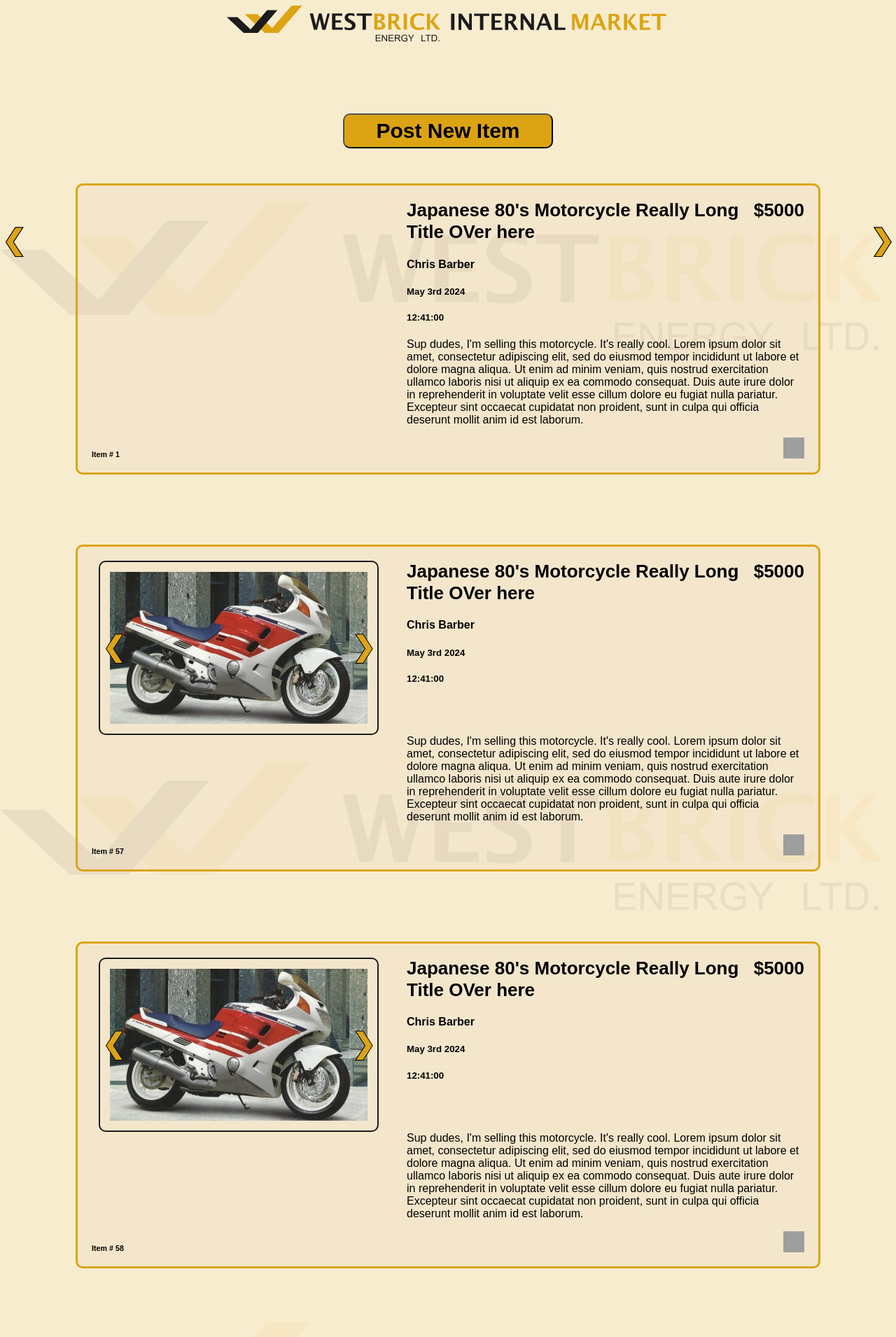
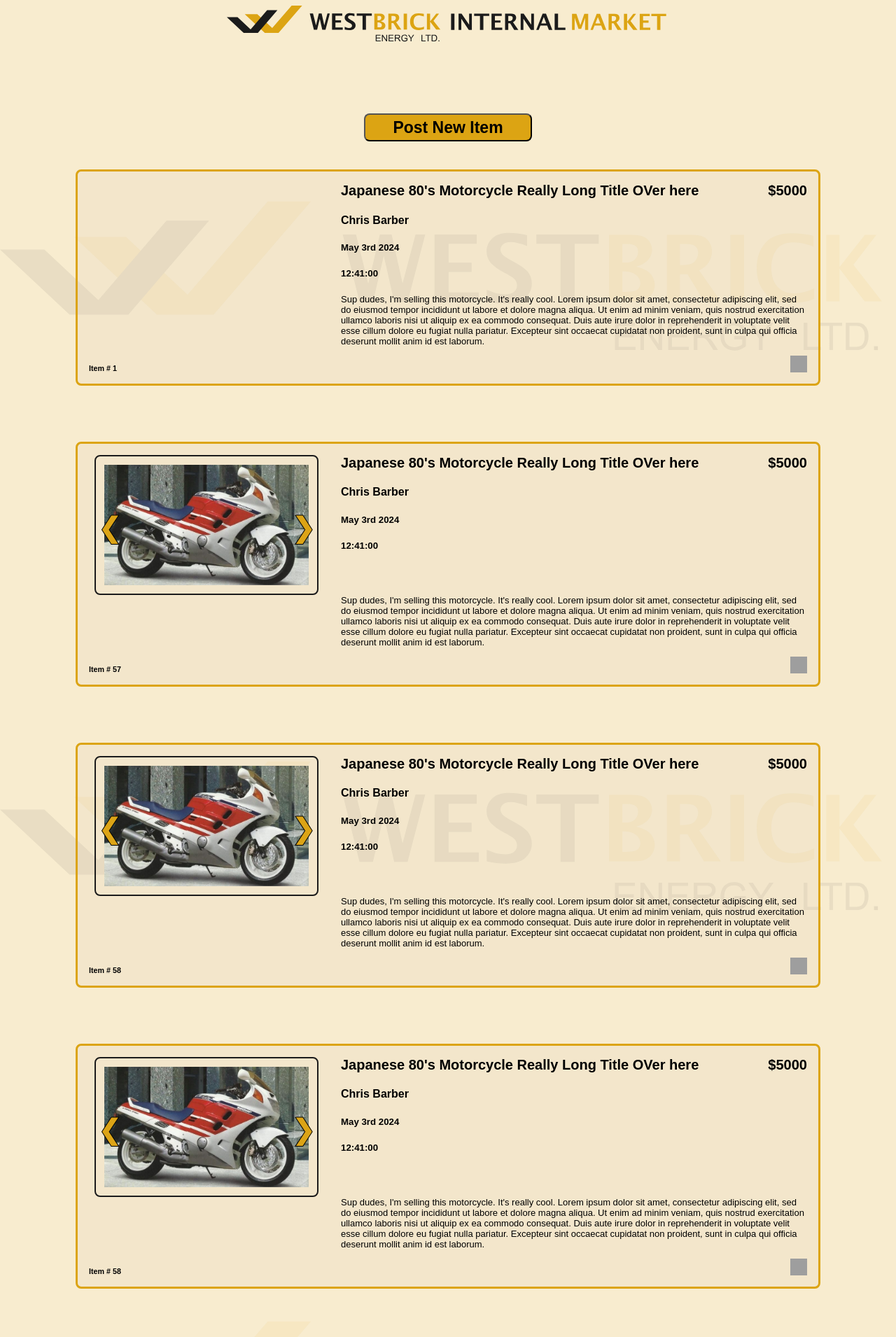
Before and after one commit to WESTBRICK-IT/westbrick-internal-market, a PHP site: page /test-css.html in a window 1280 px wide. Shown: the top 1910 px of the page at 70% size. Run offline with PHP 8.4, Linux system fonts and the light colour scheme; grey boxes are pictures that could not be loaded.

Commit message:
fixing and shrinking things

```diff
--- a/westbrick-internal-market/css/style.css
+++ b/westbrick-internal-market/css/style.css
@@ -15,13 +15,13 @@ html{
 .post-item-button {
     display: block;
     margin: 0 auto;
-    width: 300px;
-    height: 50px;
+    width: 240px;
+    height: 40px;
     margin-top: 100px;
-    font-size: 30px;
-    margin-bottom: 50px;
+    font-size: 23px;
+    margin-bottom: 40px;
     background-color: rgb( 220, 164, 19);
-    border-radius: 10px;
+    border-radius: 8px;
     font-weight: bolder;
     font-family: Arial, Helvetica, sans-serif;
 }
@@ -33,17 +33,17 @@ html{
     margin-right: 400px;
 }
 .item {
-    margin-bottom: 100px;
+    margin-bottom: 80px;
     background-color: rgba(219, 206, 186, 0.2);
-    border-radius: 10px;
-    padding: 20px;
-    padding-left: 20px;
-    padding-right: 20px;
+    border-radius: 8px;
+    padding: 16px;
+    padding-left: 16px;
+    padding-right: 16px;
     border-style: solid;
     border-color: rgb( 220, 164, 19);
     font-family: Arial, Helvetica, sans-serif;
     display: grid;
-    grid-template-columns: 450px 1fr 0.1fr;
+    grid-template-columns: 360px 1fr 0.1fr;
     grid-template-rows: auto auto auto;
 }
 .item h1 {
@@ -52,30 +52,30 @@ html{
 .item-image {
     max-width: 100%;
     height: auto;
-    max-width: 400px;
-    max-height: 400px;
-    padding: 7px;
+    max-width: 320px;
+    max-height: 320px;
+    padding: 6px;
     grid-column: 1;
     grid-row: 1 / 3;
     display: flex;
     justify-self: center;
-    margin-right: 30px;
+    margin-right: 24px;
     align-items: center;
 }
 .item-images {
     max-width: 100%;
     height: auto;
-    max-width: 400px;
-    max-height: 400px;
-    border-radius: 10px;
+    max-width: 320px;
+    max-height: 320px;
+    border-radius: 8px;
     border-style: solid;
     border-color: rgb(27,27,27);
     border-width: 2px;
-    padding: 7px;
+    padding: 6px;
     grid-column: 1;
     grid-row: 1 / 3;
     justify-self: center;
-    margin-right: 30px;
+    margin-right: 24px;
     position: relative;
     display: flex;
     align-items: center;
@@ -86,8 +86,8 @@ html{
     grid-row: 1;
 }
 .item-title {
-    padding-right: 20px;
-    font-size: 26px;
+    padding-right: 16px;
+    font-size: 20px;
 }
 .item-seller {
 
@@ -99,7 +99,7 @@ html{
     grid-column: 2 / 5;
     grid-row: 2 / 3;
     margin-top: 0;
-    font-size: 16px;
+    font-size: 13px;
 }
 .item-body p{
 }
@@ -108,15 +108,15 @@ html{
     grid-row: 1;
     justify-self: end;
     align-self: start;
-    font-size: 26px;
+    font-size: 20px;
 }
 .item-garbage-button {
     justify-self: end;
     align-self: end;
     grid-column: 3;
     grid-row: 3;
-    width: 30px;
-    height: 30px;
+    width: 24px;
+    height: 24px;
 }
 .item-id {
     grid-column: 1;
--- a/westbrick-internal-market/js/script.js
+++ b/westbrick-internal-market/js/script.js
@@ -19,7 +19,3 @@ const garbageBinClick = function() {
 for(i = 0; i < garbageBin.length; i++) {
     garbageBin[i].addEventListener("click", garbageBinClick);
 }
-
-window.onload = function() {
-
-  };
--- a/westbrick-internal-market/test-css.html
+++ b/westbrick-internal-market/test-css.html
@@ -96,64 +96,44 @@
             <h6 class="item-id">Item # 58</h6>
         </div>
 
-
         <div class="item">
-            <div class="item60-images item-images" alt="0">
-                    <img class="item60-image4 item-image4 item-image" onclick="window.location.href = 'img/motorcycle-4.webp';" src="./img/motorcycle-4.webp" style="width:100%"></img>
-                    <img class="item60-image5 item-image5 item-image" onclick="window.location.href = 'img/motorcycle-5.webp';" src="./img/motorcycle-5.webp" style="width:100%"></img>
-                <a class="prev" onclick="prevSlide(60)">&#10094;</a>
-                <a class="next" onclick="nextSlide(60)">&#10095;</a>
+            <div class="item69-images item-images" alt="0">
+                <img class="item789-image5 item-image5 item-image" onclick="window.location.href = 'img/motorcycle-5.webp';" src="./img/motorcycle-5.webp" style="width:100%"></img>
+                <a class="prev" onclick="prevSlide(69)">❮</a>
+                <a class="next" onclick="nextSlide(69)">❯</a>
             </div>
             <div class="top-middle-things">
-                <h1 class="item-title">Japanese 80's Motorcycle Really Long Title OVer here</h1>
-                <h4 class="item-seller">Chris Barber</h4>
-                <h5 class="item-posting-date">May 3rd 2024</h5>
-                <h5 class="item-posting-date">12:41:00</h5>
+                <h1 class="item-title">srtysrty</h1>
+                <h4 class="item-seller">srtysrty</h4>
+                <h5 class="item-posting-date">2024-06-10</h5>
+                <h5 class="item-posting-date">08:59:46</h5>
             </div>
-            <p class="item-body">Sup dudes, I'm selling this motorcycle. It's really cool. Lorem ipsum dolor sit amet, consectetur adipiscing elit, sed do eiusmod tempor incididunt ut labore et dolore magna aliqua. Ut enim ad minim veniam, quis nostrud exercitation ullamco laboris nisi ut aliquip ex ea commodo consequat. Duis aute irure dolor in reprehenderit in voluptate velit esse cillum dolore eu fugiat nulla pariatur. Excepteur sint occaecat cupidatat non proident, sunt in culpa qui officia deserunt mollit anim id est laborum.</p>
-            <h1 class="item-price">$5000</h1>
-            <a class="item-garbage-button" onclick="deleteItem(0);"><img class="item-garbage-button" src="img/garbage-can.svg" alt="Garbage Can"></a>
-            <h6 class="item-id">Item # 60</h6>
-        </div>
-
-
-        <div class="item">
-            <div class="item61-images item-images" alt="0">
-                    <img class="item61-image5 item-image5 item-image" onclick="window.location.href = 'img/motorcycle-5.webp';" src="./img/motorcycle-5.webp" style="width:100%"></img>
-                </div>
-                <a class="prev" onclick="prevSlide(61)">&#10094;</a>
-                <a class="next" onclick="nextSlide(61)">&#10095;</a>
+            <div class="item-body">
+                <p class="item-body">sestesrtset</p>
             </div>
-            <div class="top-middle-things">
-                <h1 class="item-title">Japanese 80's Motorcycle Really Long Title OVer here</h1>
-                <h4 class="item-seller">Chris Barber</h4>
-                <h5 class="item-posting-date">May 3rd 2024</h5>
-                <h5 class="item-posting-date">12:41:00</h5>
-            </div>
-            <p class="item-body">Sup dudes, I'm selling this motorcycle. It's really cool. Lorem ipsum dolor sit amet, consectetur adipiscing elit, sed do eiusmod tempor incididunt ut labore et dolore magna aliqua. Ut enim ad minim veniam, quis nostrud exercitation ullamco laboris nisi ut aliquip ex ea commodo consequat. Duis aute irure dolor in reprehenderit in voluptate velit esse cillum dolore eu fugiat nulla pariatur. Excepteur sint occaecat cupidatat non proident, sunt in culpa qui officia deserunt mollit anim id est laborum.</p>
-            <h1 class="item-price">$5000</h1>
-            <a class="item-garbage-button" onclick="deleteItem(0);"><img class="item-garbage-button" src="img/garbage-can.svg" alt="Garbage Can"></a>
-            <h6 class="item-id">Item # 61</h6>
+            <h1 class="item-price">$345345</h1>
+            <img class="item-garbage-button" src="img/garbage-can.svg" alt="Garbage Can 69"></img>
+            <h6 class="item-id">Item # 69</h6>
         </div>
 
         <div class="item">
-            <div class="item61-images item-images" alt="0">
-                </div>
-                <a class="prev" onclick="prevSlide(61)">&#10094;</a>
-                <a class="next" onclick="nextSlide(61)">&#10095;</a>
+            <div class="item69-images item-images" alt="0">
+                <a class="prev" onclick="prevSlide(69)">❮</a>
+                <a class="next" onclick="nextSlide(69)">❯</a>
             </div>
             <div class="top-middle-things">
-                <h1 class="item-title">Japanese 80's Motorcycle Really Long Title OVer here</h1>
-                <h4 class="item-seller">Chris Barber</h4>
-                <h5 class="item-posting-date">May 3rd 2024</h5>
-                <h5 class="item-posting-date">12:41:00</h5>
+                <h1 class="item-title">srtysrty</h1>
+                <h4 class="item-seller">srtysrty</h4>
+                <h5 class="item-posting-date">2024-06-10</h5>
+                <h5 class="item-posting-date">08:59:46</h5>
             </div>
-            <p class="item-body">Sup dudes, I'm selling this motorcycle. It's really cool. Lorem ipsum dolor sit amet, consectetur adipiscing elit, sed do eiusmod tempor incididunt ut labore et dolore magna aliqua. Ut enim ad minim veniam, quis nostrud exercitation ullamco laboris nisi ut aliquip ex ea commodo consequat. Duis aute irure dolor in reprehenderit in voluptate velit esse cillum dolore eu fugiat nulla pariatur. Excepteur sint occaecat cupidatat non proident, sunt in culpa qui officia deserunt mollit anim id est laborum.</p>
-            <h1 class="item-price">$5000</h1>
-            <a class="item-garbage-button" onclick="deleteItem(0);"><img class="item-garbage-button" src="img/garbage-can.svg" alt="Garbage Can"></a>
-            <h6 class="item-id">Item # 62</h6>
+            <div class="item-body">
+                <p class="item-body">sestesrtset</p>
+            </div>
+            <h1 class="item-price">$345345</h1>
+            <img class="item-garbage-button" src="img/garbage-can.svg" alt="Garbage Can 69"></img>
+            <h6 class="item-id">Item # 69</h6>
         </div>
-
 
     </div>
 </body>
```
Also changed, not shown: other parts of westbrick-internal-market/css/style.css (+30 -30 lines), westbrick-internal-market/index.php (+38 -14 lines).
